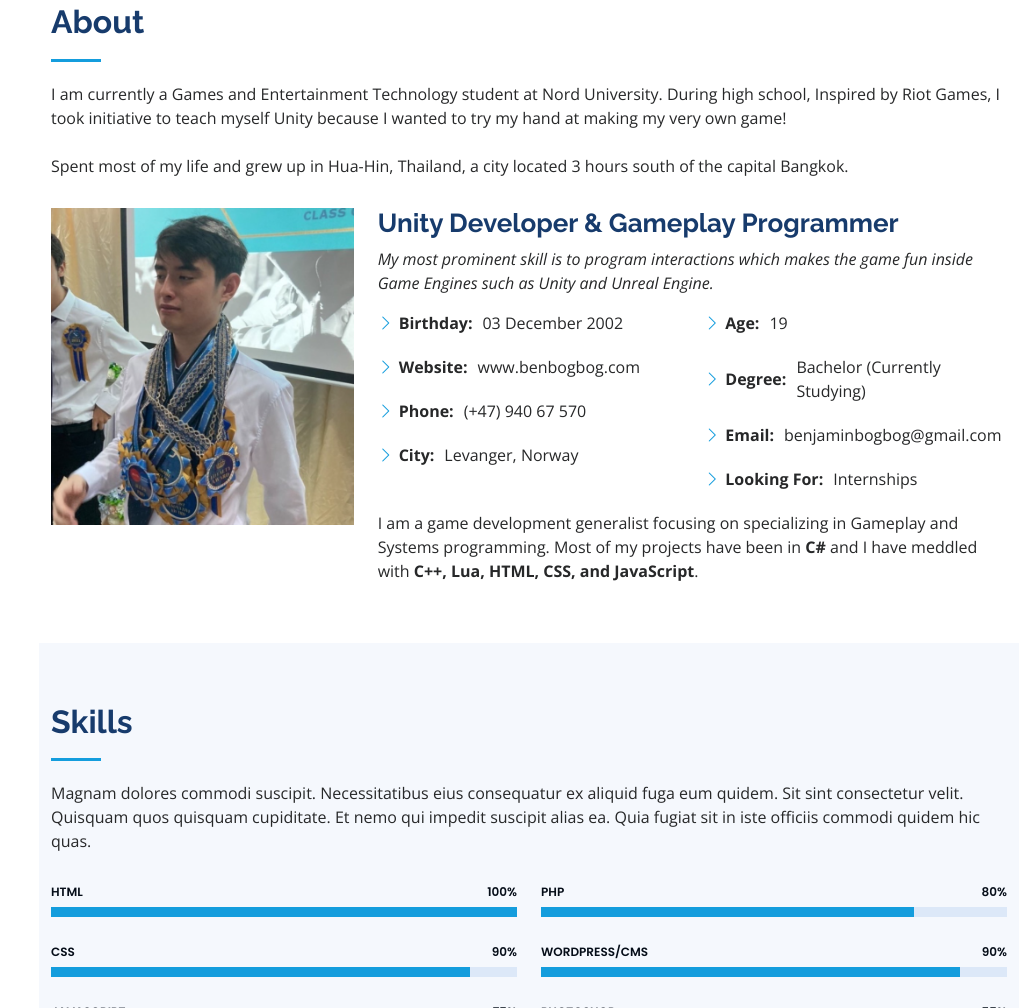
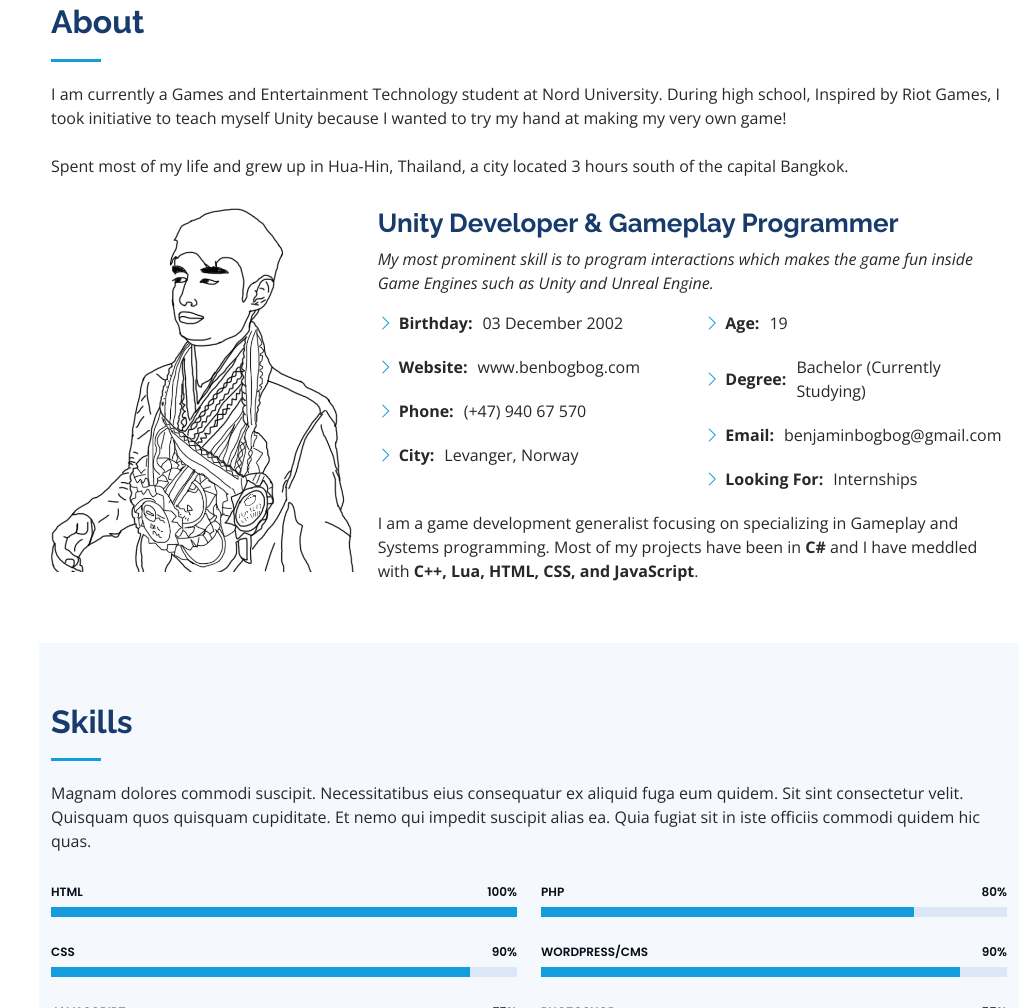
Before and after one commit to BenjaminBogBog/BogBogPortfolio, a plain HTML site: page index.html in a window 1280 px wide. Shown: the part 1959-2967 px from the top of the page, without its empty margins (261-1280 px from the left). Drawn offline with nearby package versions, Linux system fonts and the light colour scheme.

Commit message:
Added line art

```diff
--- a/index.html
+++ b/index.html
@@ -213,7 +213,7 @@
 
         <div class="row">
           <div class="col-lg-4" data-aos="fade-right">
-            <img src="assets/img/profile-img.png" class="img-fluid" alt="">
+            <img src="assets/img/line-ben.png" class="img-fluid" alt="">
           </div>
           <div class="col-lg-8 pt-4 pt-lg-0 content" data-aos="fade-left">
             <h3>Unity Developer &amp; Gameplay Programmer</h3>
```
Also changed, not shown: assets/img/line-ben.png (added).
